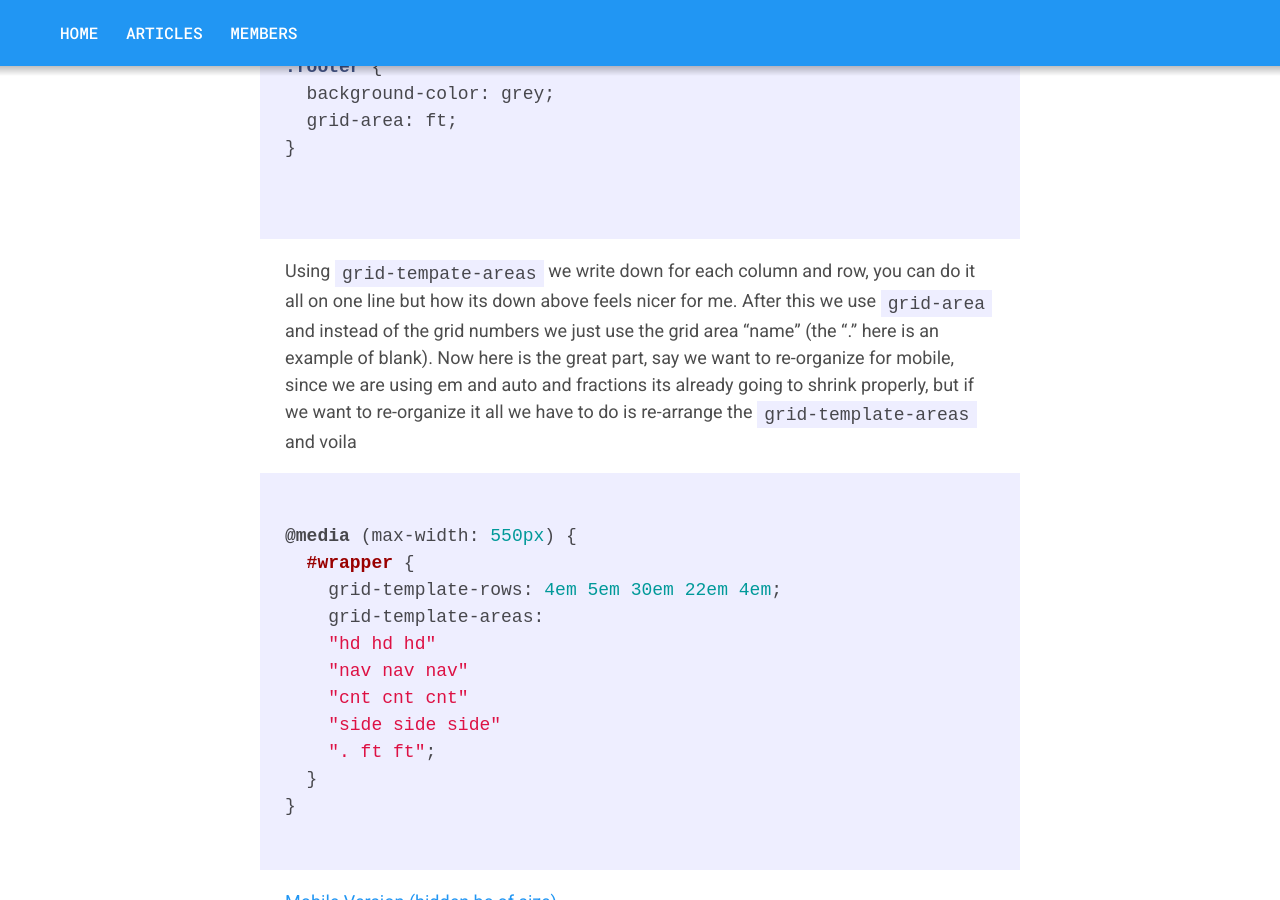
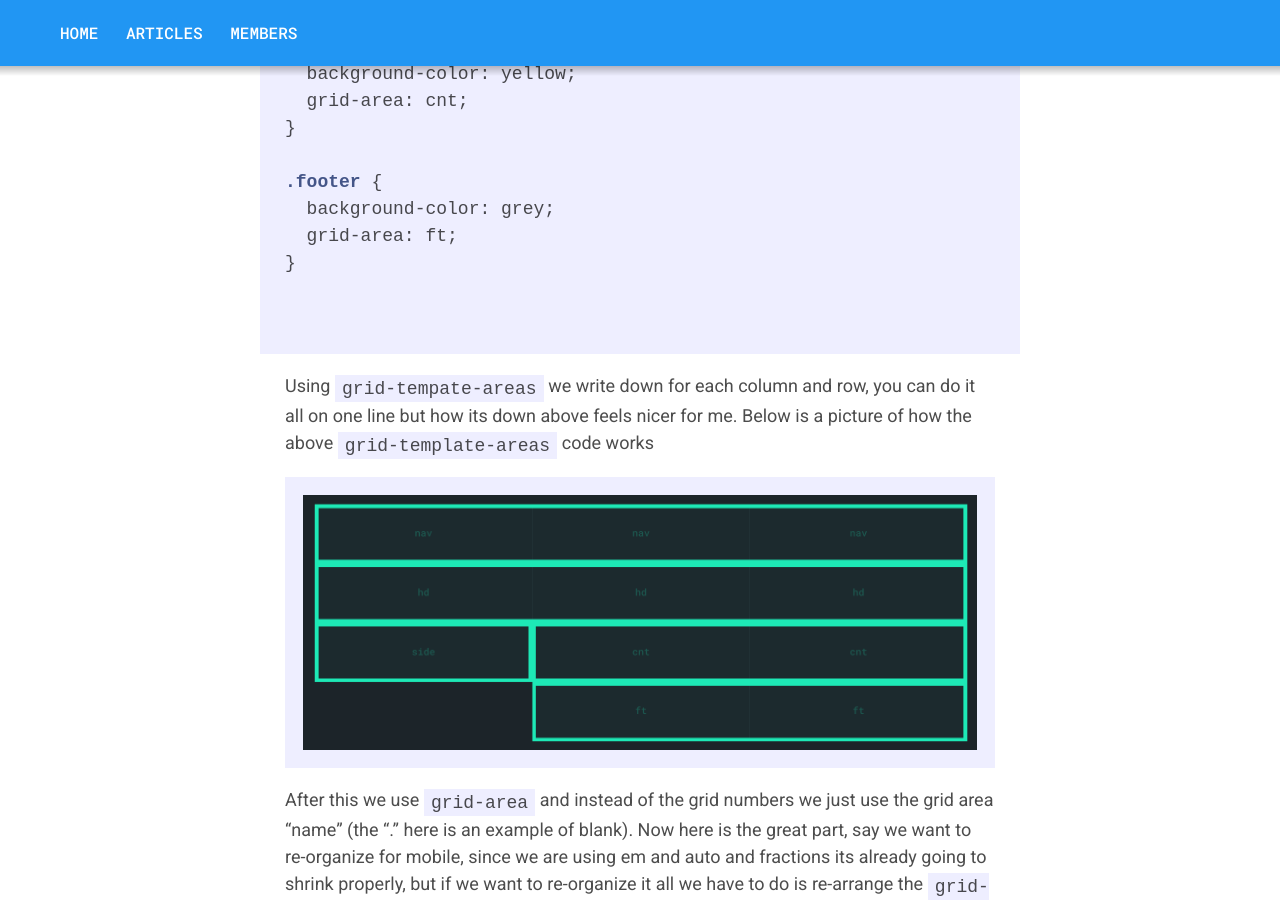
Before and after one commit to sledgang/sledgang.github.io, a Jekyll site: the page built from _posts/2017-07-29-css-grids.md, in a window 1280 px wide and 900 px high, scrolled down 4384 px. Built offline with Jekyll 4.4.1, drawn with Linux system fonts in a browser that asks for light colours.

Commit message:
Needs a nice re-write but its all there now

````diff
--- a/_posts/2017-07-29-css-grids.md
+++ b/_posts/2017-07-29-css-grids.md
@@ -7,7 +7,11 @@ title: Grid CSS
 ### What is CSS Grids?
 CSS Grids is a new standard in CSS3 and is slowly being adopted by all web browsers.
 Creating a basic website like this one requires a few lines of CSS, for example:
+
 ![Example Site]({{ site.url }}/assets/css-grids/example-site.png)
+
+And the CSS:
+
 ```css
 .wrap {
     border: 5px solid red;
@@ -31,7 +35,14 @@ Creating a basic website like this one requires a few lines of CSS, for example:
 }
 ```
 
-Grid creates, well, a grid inside a div element (Think of lines between the space in the image below). ![Grid Layout]({{ site.url }}/assets/css-grids/grid-layout.png)
+---
+
+Grid creates, well, a grid inside a div element (Think of lines between the space in the image below).
+
+![Grid Layout]({{ site.url }}/assets/css-grids/grid-layout.png)
+
+---
+
 We can decide how many rows and columns we create as well as the gaps between them.
 After this any child elements (we cant place any child of child elements, that would be too inception-y) can be formed to fit inside this grid, which eliminates thinking about how to design a site using dozens of wrappers and placing elements inside boxes inside boxes.
 
@@ -60,10 +71,14 @@ After this any child elements (we cant place any child of child elements, that w
 }
 
 ```
+
 This does the same thing, what we are doing is making a grid with 2 columns and one row, then setting the columns size to `1fr` which is 1 fraction of the available space
 The Grids example above looks quite ugly as you can imagine working with column and row numbers in `grid-area` will get complex with even a few of each, so next we can look at naming the layout sections for ease of use. Below is a mockup site made with `grid-template-areas`
+
 ![Site using Grids]({{ site.url }}/assets/css-grids/site-with-grids.png)
+
 And the CSS:
+
 ```css
 :root {
   --grid-gap: 5px;
@@ -115,7 +130,13 @@ p {
 }
 
 ```
-Using `grid-tempate-areas` we write down for each column and row, you can do it all on one line but how its down above feels nicer for me. After this we use `grid-area` and instead of the grid numbers we just use the grid area "name" (the "." here is an example of blank). Now here is the great part, say we want to re-organize for mobile, since we are using em and auto and fractions its already going to shrink properly, but if we want to re-organize it all we have to do is re-arrange the `grid-template-areas` and voila
+
+Using `grid-tempate-areas` we write down for each column and row, you can do it all on one line but how its down above feels nicer for me. Below is a picture of how the above `grid-template-areas` code works
+
+![Creating a Grid]({{ site.url }}/assets/css-grids/creating-a-grid.png)
+
+After this we use `grid-area` and instead of the grid numbers we just use the grid area "name" (the "." here is an example of blank). Now here is the great part, say we want to re-organize for mobile, since we are using em and auto and fractions its already going to shrink properly, but if we want to re-organize it all we have to do is re-arrange the `grid-template-areas` and voila
+
 ```css
 @media (max-width: 550px) {
   #wrapper {
````
Also changed, not shown: assets/css-grids/creating-a-grid.png (added).
